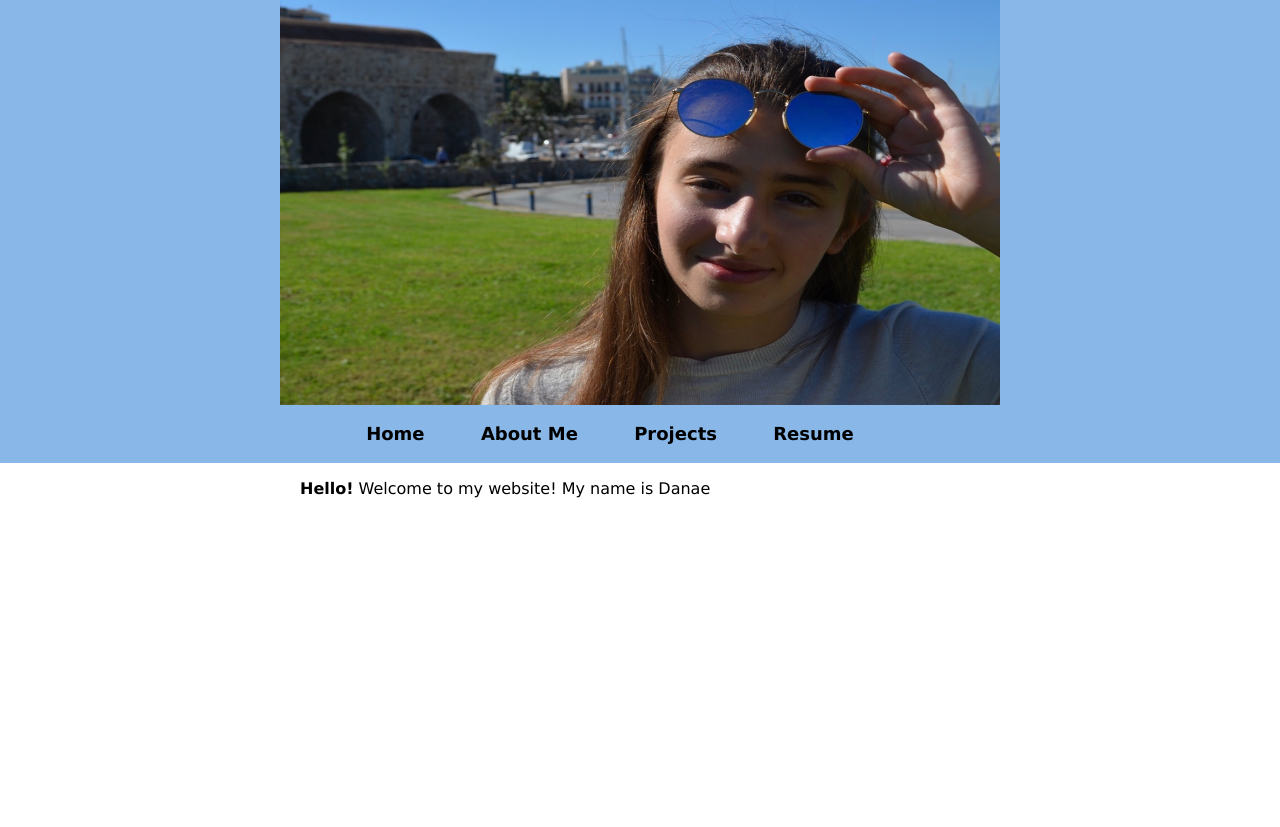
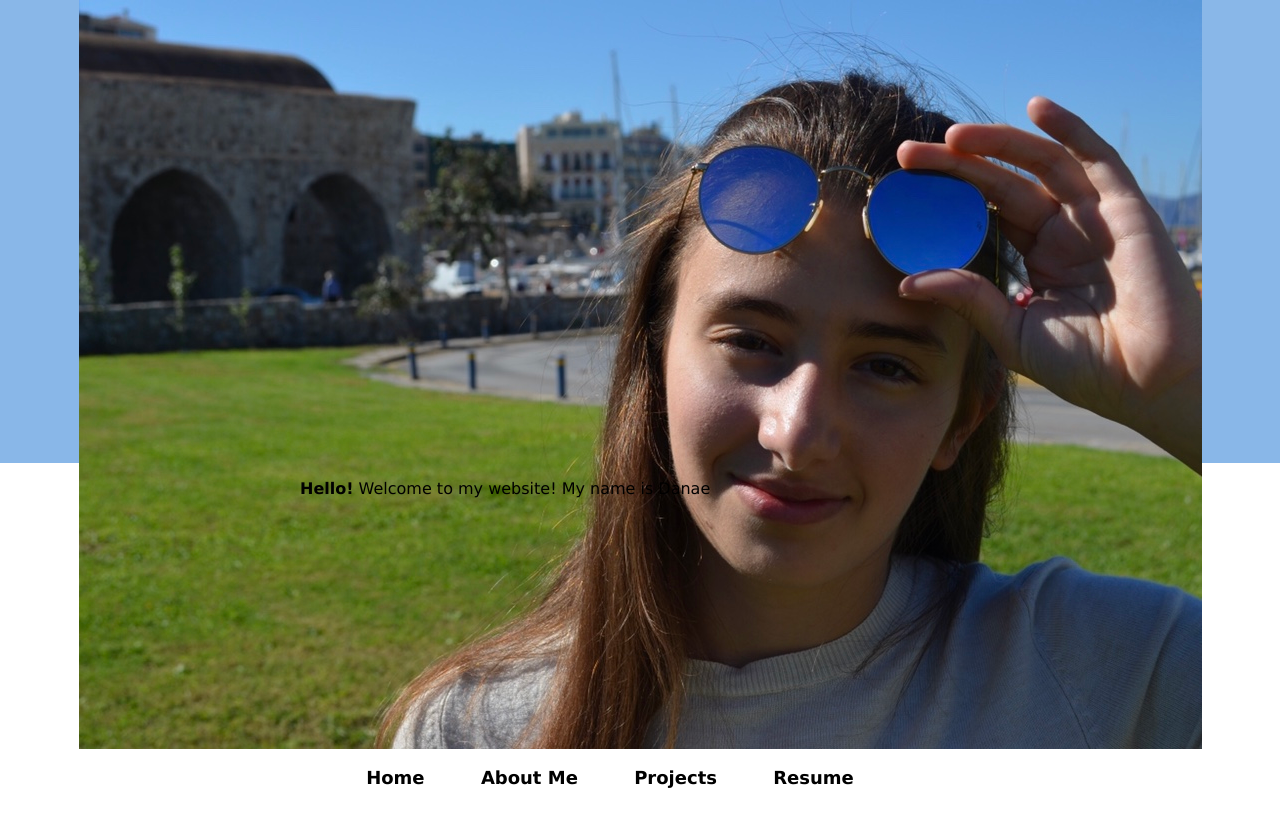
Before and after one commit to danaesav/danaesav.github.io, a Jekyll site: the page built from index.html, in a window 1280 px wide. Shown: the top 827 px of the page. Built offline with Jekyll 4.4.1, drawn with Linux system fonts in a browser that asks for light colours.

Commit message:
Update topheader.html

```diff
--- a/_includes/topheader.html
+++ b/_includes/topheader.html
@@ -1,6 +1,6 @@
 <header class="main-header" style="background-color: #89b7e8; height: 462.8px;">
   <div class="wrapper">
-    <img style="width:720px; height:404.8px; align:center;" alt="Check out Supergirl and The Flaaashhhh" src="files/IMG_20181026_203649.PNG"/>
+    <img style="width: 50%x; height: 50%; align:center;" alt="Check out Supergirl and The Flaaashhhh" src="files/IMG_20181026_203649.PNG"/>
     <div class="trigger" style="text-align: center;">
       <nav>
         <ul style="font-size: 18px;">
```
